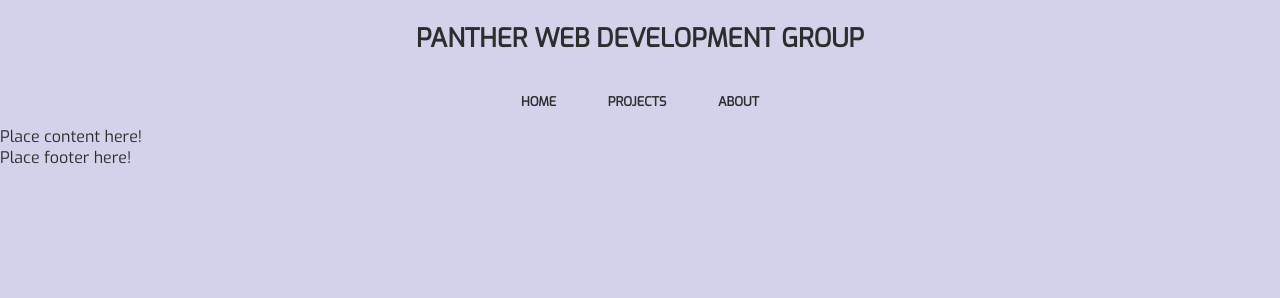
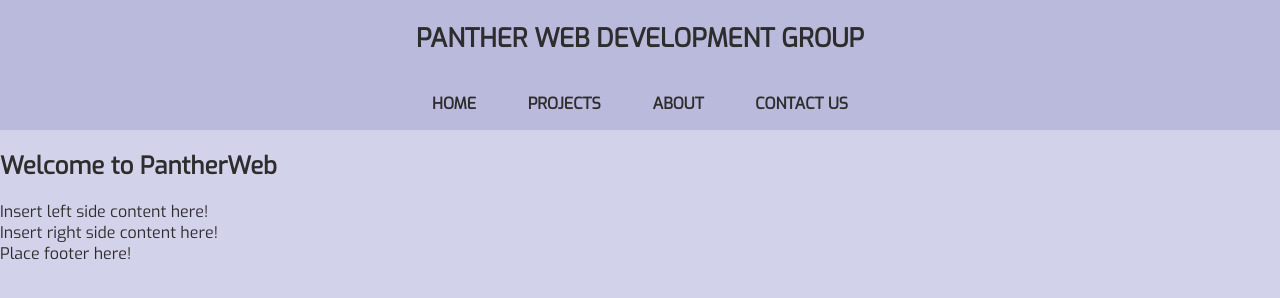
Before and after one commit to NectarCoder/pantherweb-website, a plain HTML site: page docs/index.html in a window 1280 px wide. Drawn offline with Linux system fonts and the light colour scheme.

Commit message:
Updating

```diff
--- a/docs/index.css
+++ b/docs/index.css
@@ -6,6 +6,10 @@
 	--bg-color: rgb(var(--bg-color__rgb) / 1);
 	--fg-color__rgb: 45 45 45;
 	--fg-color: rgb(var(--fg-color__rgb) / 1);
+	--header-color__rgb: 186 186 220;
+	--header-color: rgb(var(--header-color__rgb) / 1);
+	--header-fg-color__rgb: 26 26 26;
+	--header-fg-color: rgb(var(--header-fg-color__rgb) / 1);
 	/* Dark theme */
 	--bg-color-dark__rgb: 65 65 65;
 	--bg-color-dark: rgb(var(--bg-color-dark__rgb) / 1);
@@ -27,6 +31,7 @@ body {
 
 #pw-header {
 	width: 100vw;
+	background-color: var(--header-color);
 	display: flex;
 	flex-direction: column;
 	gap: 0.1em;
@@ -48,7 +53,7 @@ body {
 }
 
 #pw-heading-link {
-	padding: 10px 17px;
+	padding: 10px 18px;
 	text-decoration: none;
 	color: inherit;
 }
@@ -68,9 +73,8 @@ body {
 }
 
 #pw-nav-list > .pw-nav-item {
-	font-size: 0.8em;
+	font-size: 1em;
 	font-weight: bold;
-	position: relative;
 	text-transform: uppercase;
 }
 
@@ -79,4 +83,10 @@ body {
 	display: inline-block;
 	padding: 16px 25px;
 	text-decoration: none;
+	transition: all 500ms ease-in-out;
 }
+
+#pw-nav-list > .pw-nav-item > .pw-nav-link:hover {
+	color: var(--header-color);
+	background-color: var(--header-fg-color);
+}
--- a/docs/index.html
+++ b/docs/index.html
@@ -25,11 +25,28 @@
 				<li class="pw-nav-item">
 					<a href="./about" class="pw-nav-link">About</a>
 				</li>
+				<li class="pw-nav-item">
+					<a href="./contact" class="pw-nav-link">Contact Us</a>
+				</li>
 			</ul>
 		</nav>
 	</header>
 	<main id="pw-main" class="pw-main">
-		Place content here!
+		<header class="pw-main-header" id="pw-main-header">
+			<section class="pw-main-header__section pw-titles">
+				<h1 class="pw-title" id="pw-title">Welcome to PantherWeb</h1>
+				<h2 class="pw-subtitle" id="pw-subtitle"></h2>
+			</section>
+			<section class="pw-main-header__section pw-main-hero">
+
+			</section>
+		</header>
+		<section class="pw-section pw-left">
+			Insert left side content here!
+		</section>
+		<section class="pw-section pw-right">
+			Insert right side content here!
+		</section>
 	</main>
 	<footer id="pw-footer" class="pw-footer">
 		Place footer here!
```
